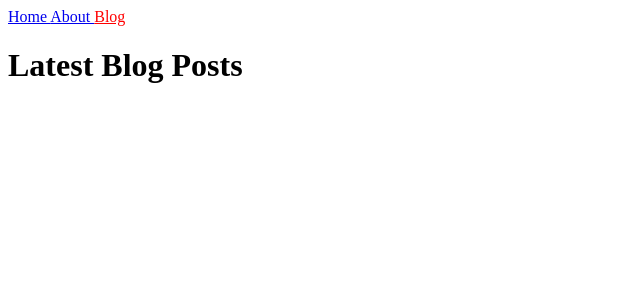
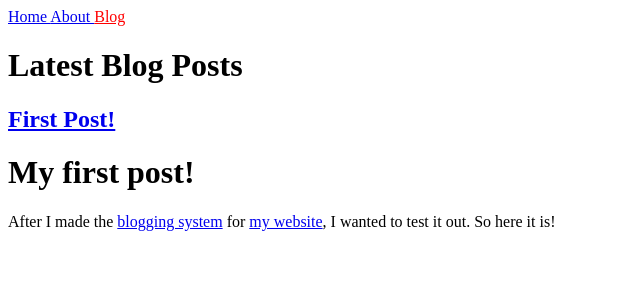
Before and after one commit to Bright-Shard/website, a Jekyll site: the page built from blog.md, in a window 1280 px wide. Shown: the top 300 px of the page, without its empty margins (0-640 px from the left). Built offline with Jekyll 4.4.1, drawn with Linux system fonts in a browser that asks for light colours.

Commit message:
Alpha 0.2.1 Fixed bugs: - About page rendered markdown wrong - Incorrect naming made blog post not appear on the blog page

```diff
--- a/_config.yml
+++ b/_config.yml
@@ -68,6 +68,6 @@ defaults:
     values:
       layout: "post"
   - scope:
-      path: ""
+      path: "/posts"
     values:
       layout: "default"
--- a/_layouts/default.html
+++ b/_layouts/default.html
@@ -7,6 +7,6 @@
   </head>
   <body>
     {% include nav.html %}
-    {{ content }}
+    {{ content | markdownify}}
   </body>
 </html>
--- a/blog.md
+++ b/blog.md
@@ -4,6 +4,6 @@ title: Blog
 ---
 # Latest Blog Posts
 {% for post in site.posts %}
-## [{{ post.title}} ]({{ post.url}})
-{{ post.excerpt }}
+## [{{ post.title | markdonify }}]({{ post.url }})
+{{ post.excerpt | markdownify }}
 {% endfor %}
```
Also changed, not shown: _posts/2021-07-03-first-post.md (renamed from _posts/first-post.md).
